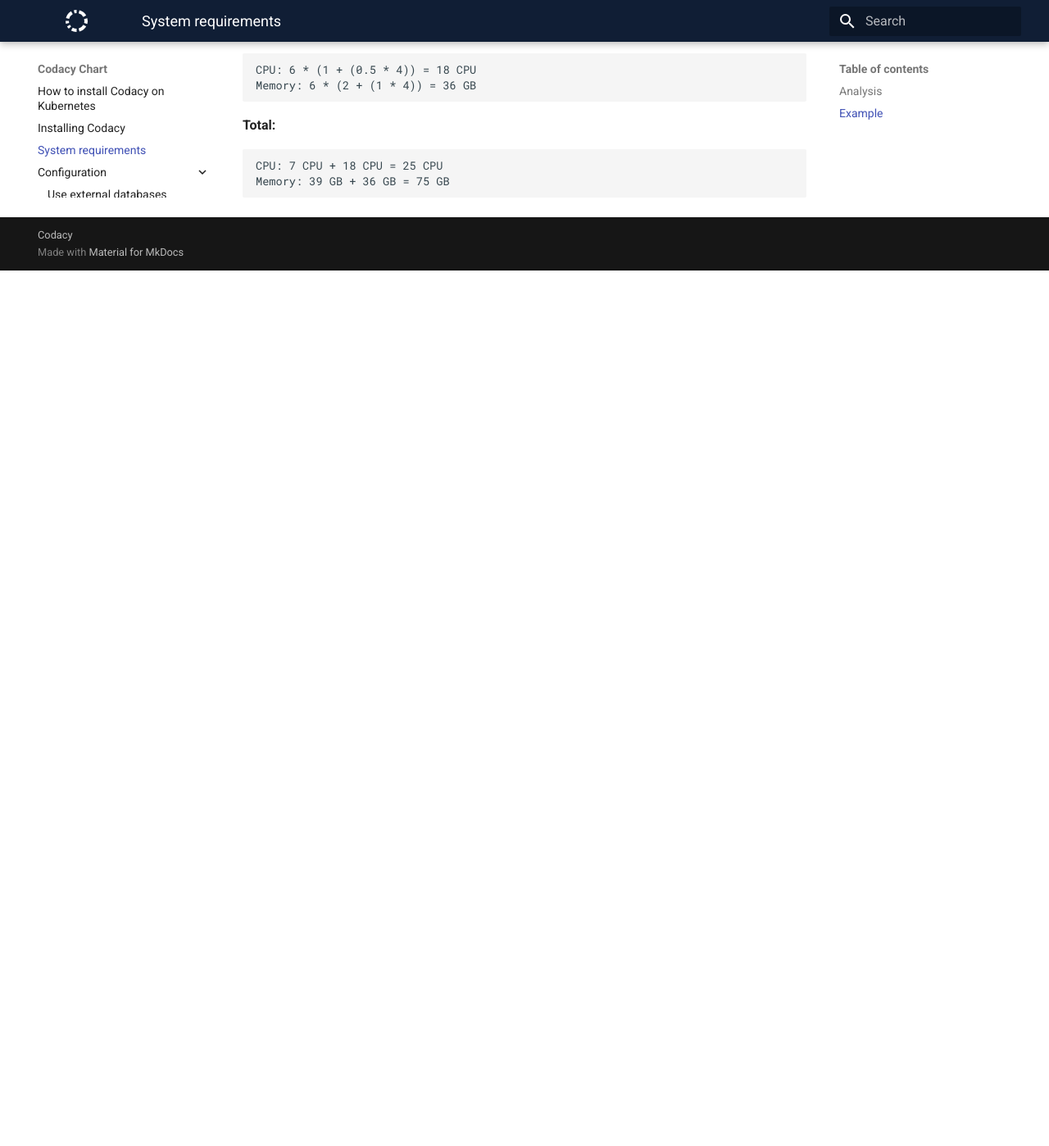
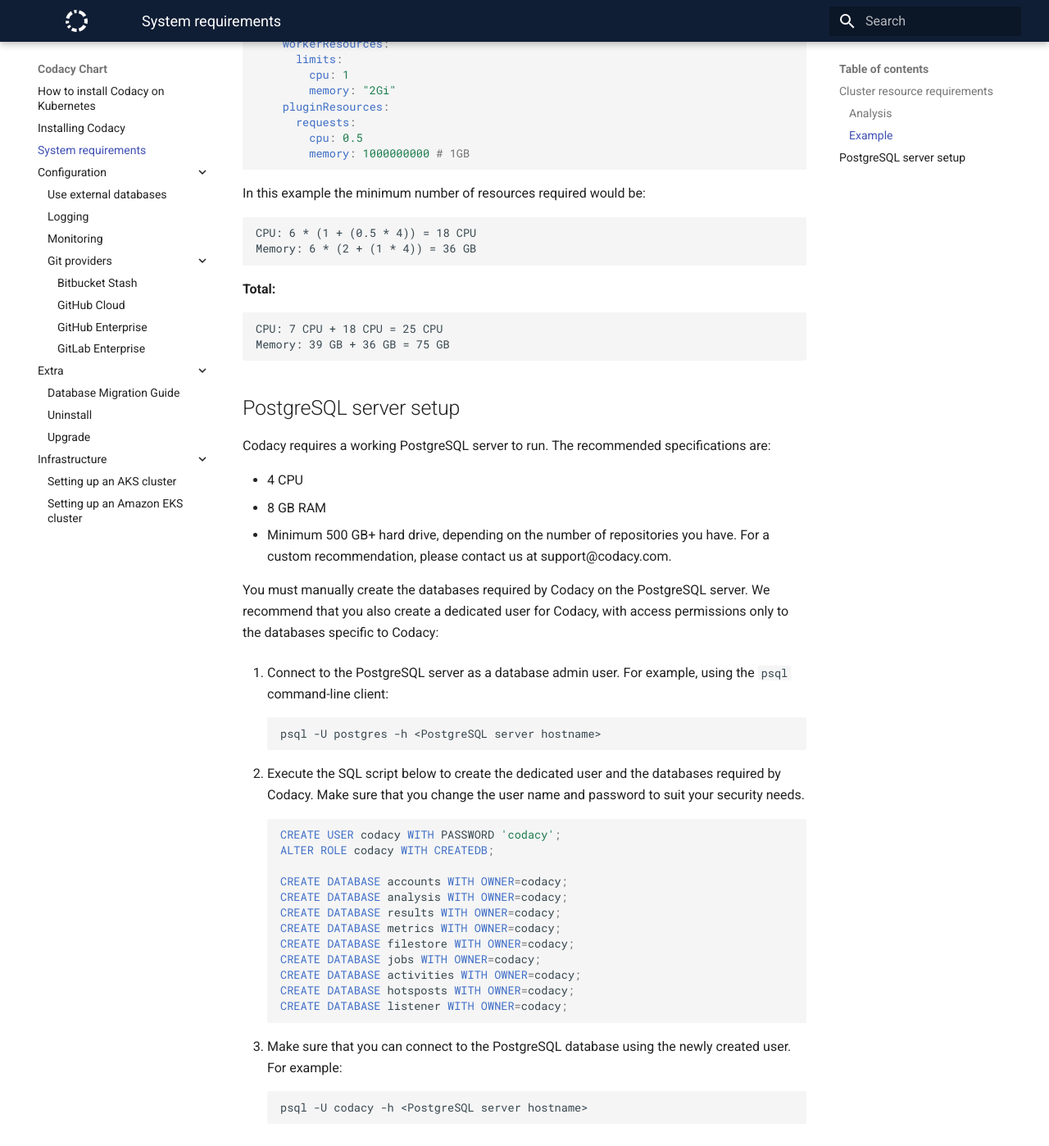
Before and after one commit to codacy/chart, an MkDocs documentation site: the page built from docs/requirements.md, in a window 1280 px wide and 1400 px high, scrolled down 1194 px. Shown: the whole window at 82% size. Built offline with MkDocs 1.6.1 and Material for MkDocs 9.7.7, drawn with Linux system fonts in a browser that asks for light colours; before the commit the page ends 1524 px from its top, so only the background shows below that; some of the changed text lies outside the part shown.

Commit message:
Group all requirements in a single page

````diff
--- a/docs/requirements.md
+++ b/docs/requirements.md
@@ -1,4 +1,12 @@
 # System requirements
+
+Running Codacy on a Kubernetes cluster requires the following:
+
+* A Kubernetes 1.14.\* or 1.15.\* cluster provisioned with the [required resources](#cluster-resource-requirements)
+* The [NGINX Ingress Controller](https://github.com/helm/charts/tree/master/stable/nginx-ingress) for Kubernetes
+* A [PostgreSQL server](#postgresql-server-setup) accessible from the Kubernetes cluster
+
+## Cluster resource requirements
 
 To have an enjoyable experience with Codacy, you should have the
 following calculations in mind when allocating resources for the
@@ -17,7 +25,7 @@
 file to find a configuration reference that should work for you to run
 a "production ready" version of Codacy.
 
-## Analysis
+### Analysis
 
 Each analysis runs a maximum number of 4 plugins in parallel (not configurable)
 
@@ -34,7 +42,7 @@
 
 Given the previous values, the total number of resources required should be the "per-analysis" amount times the number of concurrent analysis.
 
-## Example
+### Example
 
 _Maximum of 6 concurrent analysis_
 
@@ -67,3 +75,42 @@
 CPU: 7 CPU + 18 CPU = 25 CPU
 Memory: 39 GB + 36 GB = 75 GB
 ```
+
+## PostgreSQL server setup
+
+Codacy requires a working PostgreSQL server to run. The recommended specifications are:
+
+* 4 CPU
+* 8 GB RAM
+* Minimum 500 GB+ hard drive, depending on the number of repositories you have. For a custom recommendation, please contact us at support@codacy.com.
+
+You must manually create the databases required by Codacy on the PostgreSQL server. We recommend that you also create a dedicated user for Codacy, with access permissions only to the databases specific to Codacy:
+
+1. Connect to the PostgreSQL server as a database admin user. For example, using the `psql` command-line client:
+
+    ```bash
+    psql -U postgres -h <PostgreSQL server hostname>
+    ```
+
+1. Execute the SQL script below to create the dedicated user and the databases required by Codacy. Make sure that you change the user name and password to suit your security needs.
+
+    ```sql
+    CREATE USER codacy WITH PASSWORD 'codacy';
+    ALTER ROLE codacy WITH CREATEDB;
+
+    CREATE DATABASE accounts WITH OWNER=codacy;
+    CREATE DATABASE analysis WITH OWNER=codacy;
+    CREATE DATABASE results WITH OWNER=codacy;
+    CREATE DATABASE metrics WITH OWNER=codacy;
+    CREATE DATABASE filestore WITH OWNER=codacy;
+    CREATE DATABASE jobs WITH OWNER=codacy;
+    CREATE DATABASE activities WITH OWNER=codacy;
+    CREATE DATABASE hotsposts WITH OWNER=codacy;
+    CREATE DATABASE listener WITH OWNER=codacy;
+    ```
+
+1. Make sure that you can connect to the PostgreSQL database using the newly created user. For example:
+
+    ```bash
+    psql -U codacy -h <PostgreSQL server hostname>
+    ```
````
Also changed, not shown: docs/index.md (+0 -3 lines).
